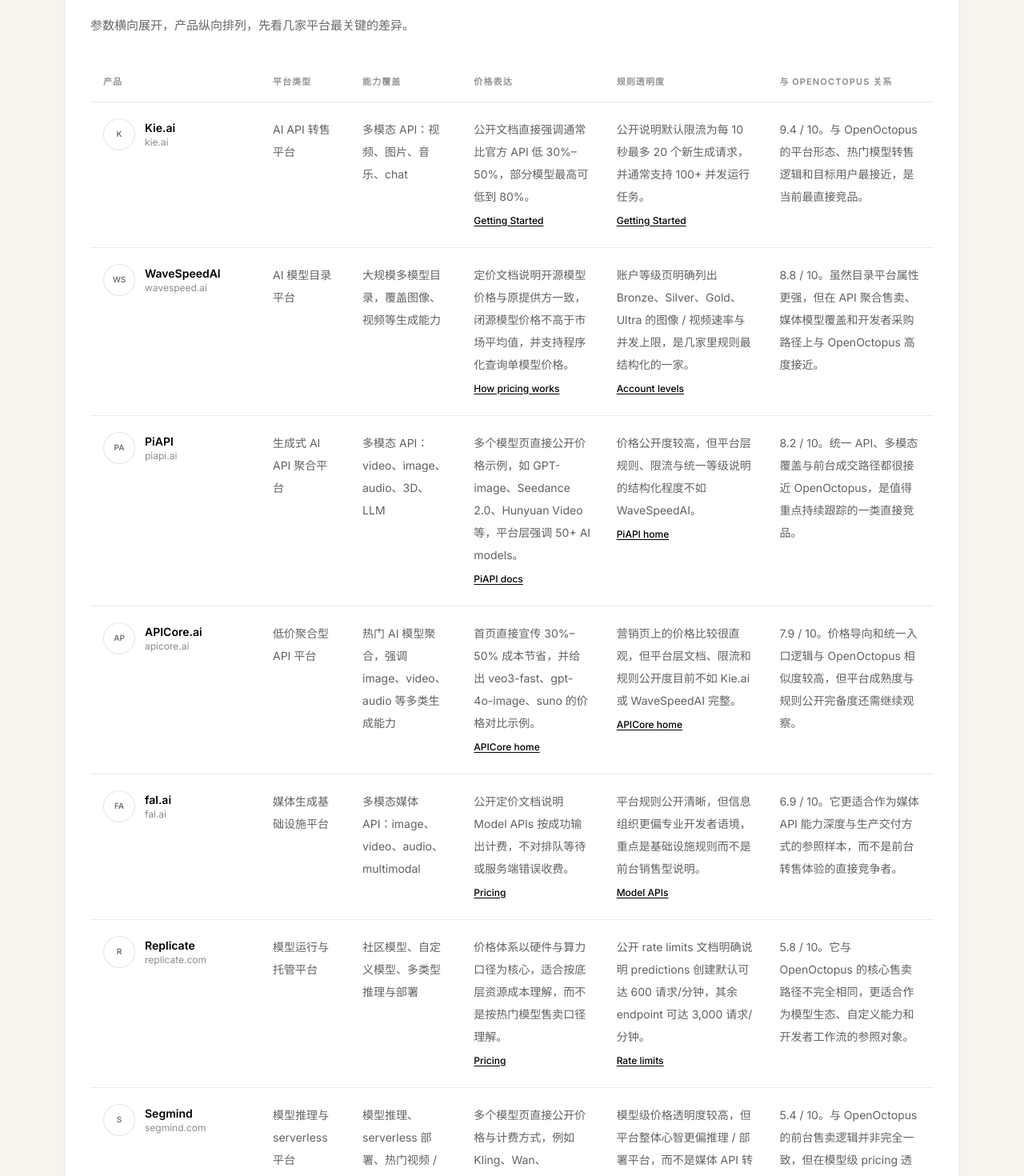
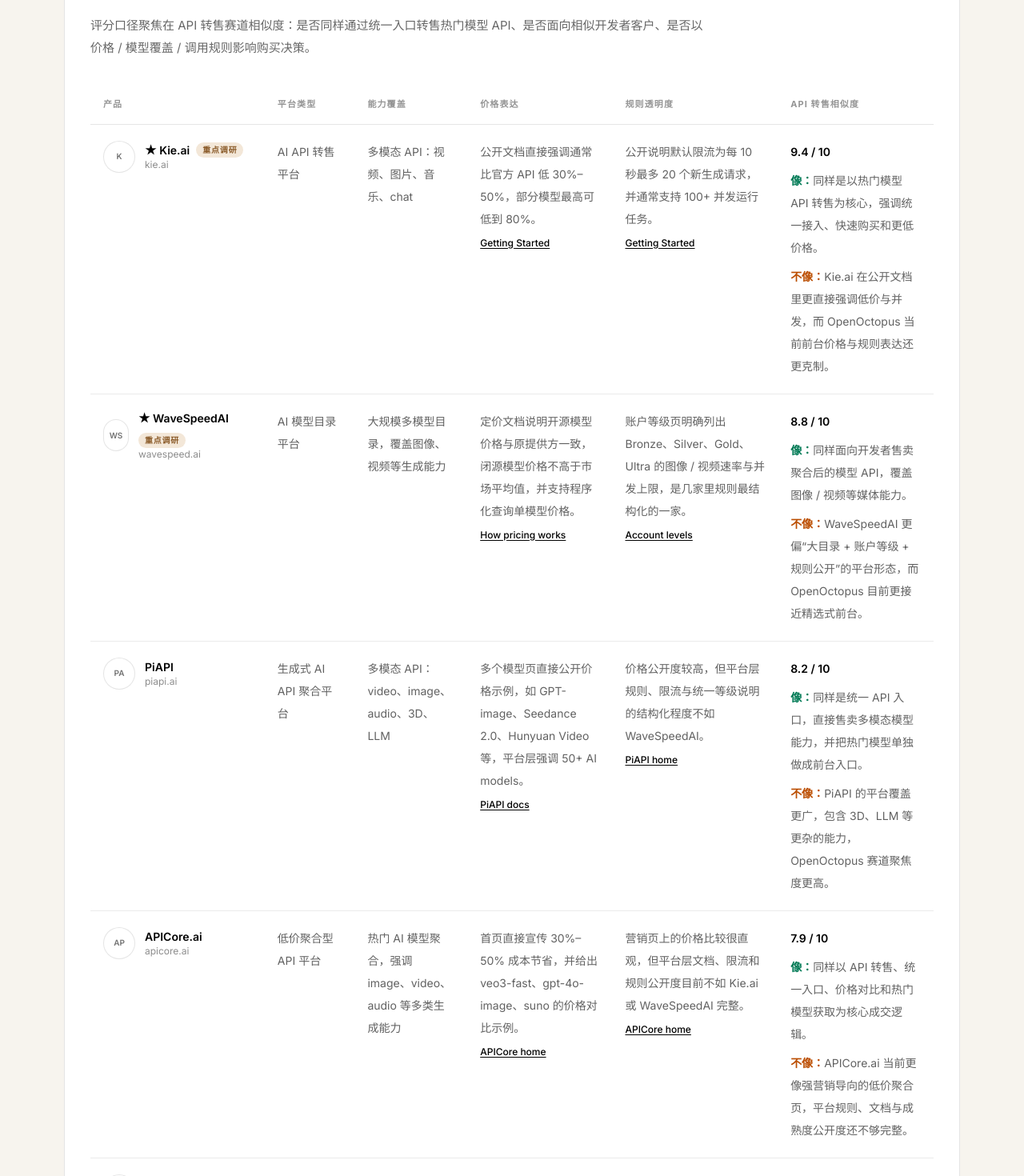
Before and after one commit to Joeyzzyy/openoctopus, a Next.js app: page /bestof in a window 1280 px wide. Shown: the part 700-2170 px from the top of the page at 80% size. Built offline with nearby package versions, Linux system fonts and the light colour scheme; no server answers.

Commit message:
Refine bestof competitor scoring

```diff
--- a/src/app/(marketing)/bestof/page.tsx
+++ b/src/app/(marketing)/bestof/page.tsx
@@ -308,13 +308,16 @@ type ComparisonRow = {
   domain: string;
   logoUrl: string;
   score: number;
+  priority?: boolean;
   type: string;
   capability: string;
   pricing: string;
   pricingLink: { label: string; href: string };
   transparency: string;
   transparencyLink: { label: string; href: string };
-  relation: string;
+  relationScore: string;
+  relationLike: string;
+  relationUnlike: string;
 };
 
 const comparisonRows = ([
@@ -323,6 +326,7 @@ const comparisonRows = ([
     domain: "kie.ai",
     logoUrl: "https://kie.ai/favicon.ico",
     score: 9.4,
+    priority: true,
     type: "AI API 转售平台",
     capability: "多模态 API：视频、图片、音乐、chat",
     pricing:
@@ -331,14 +335,17 @@ const comparisonRows = ([
     transparency:
       "公开说明默认限流为每 10 秒最多 20 个新生成请求，并通常支持 100+ 并发运行任务。",
     transparencyLink: { label: "Getting Started", href: "https://docs.kie.ai/index" },
-    relation:
-      "9.4 / 10。与 OpenOctopus 的平台形态、热门模型转售逻辑和目标用户最接近，是当前最直接竞品。",
+    relationScore: "9.4 / 10",
+    relationLike: "同样是以热门模型 API 转售为核心，强调统一接入、快速购买和更低价格。",
+    relationUnlike:
+      "Kie.ai 在公开文档里更直接强调低价与并发，而 OpenOctopus 当前前台价格与规则表达还更克制。",
   },
   {
     name: "WaveSpeedAI",
     domain: "wavespeed.ai",
     logoUrl: "https://wavespeed.ai/favicon.ico",
     score: 8.8,
+    priority: true,
     type: "AI 模型目录平台",
     capability: "大规模多模型目录，覆盖图像、视频等生成能力",
     pricing:
@@ -347,8 +354,10 @@ const comparisonRows = ([
     transparency:
       "账户等级页明确列出 Bronze、Silver、Gold、Ultra 的图像 / 视频速率与并发上限，是几家里规则最结构化的一家。",
     transparencyLink: { label: "Account levels", href: "https://wavespeed.ai/docs/account-levels" },
-    relation:
-      "8.8 / 10。虽然目录平台属性更强，但在 API 聚合售卖、媒体模型覆盖和开发者采购路径上与 OpenOctopus 高度接近。",
+    relationScore: "8.8 / 10",
+    relationLike: "同样面向开发者售卖聚合后的模型 API，覆盖图像 / 视频等媒体能力。",
+    relationUnlike:
+      "WaveSpeedAI 更偏“大目录 + 账户等级 + 规则公开”的平台形态，而 OpenOctopus 目前更接近精选式前台。",
   },
   {
     name: "PiAPI",
@@ -363,8 +372,10 @@ const comparisonRows = ([
     transparency:
       "价格公开度较高，但平台层规则、限流与统一等级说明的结构化程度不如 WaveSpeedAI。",
     transparencyLink: { label: "PiAPI home", href: "https://piapi.ai/" },
-    relation:
-      "8.2 / 10。统一 API、多模态覆盖与前台成交路径都很接近 OpenOctopus，是值得重点持续跟踪的一类直接竞品。",
+    relationScore: "8.2 / 10",
+    relationLike: "同样是统一 API 入口，直接售卖多模态模型能力，并把热门模型单独做成前台入口。",
+    relationUnlike:
+      "PiAPI 的平台覆盖更广，包含 3D、LLM 等更杂的能力，OpenOctopus 赛道聚焦度更高。",
   },
   {
     name: "APICore.ai",
@@ -379,14 +390,17 @@ const comparisonRows = ([
     transparency:
       "营销页上的价格比较很直观，但平台层文档、限流和规则公开度目前不如 Kie.ai 或 WaveSpeedAI 完整。",
     transparencyLink: { label: "APICore home", href: "https://page2.apicore.ai/" },
-    relation:
-      "7.9 / 10。价格导向和统一入口逻辑与 OpenOctopus 相似度较高，但平台成熟度与规则公开完备度还需继续观察。",
+    relationScore: "7.9 / 10",
+    relationLike: "同样以 API 转售、统一入口、价格对比和热门模型获取为核心成交逻辑。",
+    relationUnlike:
+      "APICore.ai 当前更像强营销导向的低价聚合页，平台规则、文档与成熟度公开度还不够完整。",
   },
   {
     name: "fal.ai",
     domain: "fal.ai",
     logoUrl: "https://fal.ai/favicon.ico",
     score: 6.9,
+    priority: true,
     type: "媒体生成基础设施平台",
     capability: "多模态媒体 API：image、video、audio、multimodal",
     pricing:
@@ -395,8 +409,10 @@ const comparisonRows = ([
     transparency:
       "平台规则公开清晰，但信息组织更偏专业开发者语境，重点是基础设施规则而不是前台销售型说明。",
     transparencyLink: { label: "Model APIs", href: "https://fal.ai/docs/documentation/model-apis/overview" },
-    relation:
-      "6.9 / 10。它更适合作为媒体 API 能力深度与生产交付方式的参照样本，而不是前台转售体验的直接竞争者。",
+    relationScore: "6.9 / 10",
+    relationLike: "同样提供媒体模型 API，并覆盖图像、视频、音频等多模态能力。",
+    relationUnlike:
+      "fal.ai 更偏基础设施和生产级交付平台，不是以“转售热门模型 API”这类前台购买路径为主。",
   },
   {
     name: "Replicate",
@@ -411,8 +427,9 @@ const comparisonRows = ([
     transparency:
       "公开 rate limits 文档明确说明 predictions 创建默认可达 600 请求/分钟，其余 endpoint 可达 3,000 请求/分钟。",
     transparencyLink: { label: "Rate limits", href: "https://replicate.com/docs/topics/predictions/rate-limits/" },
-    relation:
-      "5.8 / 10。它与 OpenOctopus 的核心售卖路径不完全相同，更适合作为模型生态、自定义能力和开发者工作流的参照对象。",
+    relationScore: "5.8 / 10",
+    relationLike: "也面向开发者提供统一的模型调用与计费入口。",
+    relationUnlike: "Replicate 核心是模型运行、托管和社区生态，不是以热门闭源媒体模型 API 转售为主线。",
   },
   {
     name: "Segmind",
@@ -427,8 +444,9 @@ const comparisonRows = ([
     transparency:
       "模型级价格透明度较高，但平台整体心智更偏推理 / 部署平台，而不是媒体 API 转售门户。",
     transparencyLink: { label: "Segmind Wan pricing", href: "https://www.segmind.com/models/wan2.7-i2v/pricing" },
-    relation:
-      "5.4 / 10。与 OpenOctopus 的前台售卖逻辑并非完全一致，但在模型级 pricing 透明度方面很有比较价值。",
+    relationScore: "5.4 / 10",
+    relationLike: "也提供可直接购买和调用的热门模型能力，并且模型级定价透明。",
+    relationUnlike: "Segmind 更偏推理 / 部署平台，不是典型的 API 转售门户。",
   },
   {
     name: "OpenRouter",
@@ -443,8 +461,9 @@ const comparisonRows = ([
     transparency:
       "平台费、provider 聚合与路由逻辑表达清晰，但核心场景偏 LLM，不是媒体 API 主战场。",
     transparencyLink: { label: "Pricing", href: "https://openrouter.ai/pricing" },
-    relation:
-      "3.7 / 10。它属于邻近赛道参照物，可用于比较聚合 / 路由平台形态，但不是媒体 API 中转售卖的直接竞品。",
+    relationScore: "3.7 / 10",
+    relationLike: "同样是聚合平台，帮助用户通过统一入口访问不同模型。",
+    relationUnlike: "OpenRouter 主战场是 LLM 路由与 provider 聚合，不是图像 / 视频 API 转售赛道的直接竞争者。",
   },
 ] satisfies ComparisonRow[]).sort((a, b) => b.score - a.score);
 
@@ -669,7 +688,7 @@ export default function BestOfPage() {
           <SectionHeader
             eyebrow="Core Comparison"
             title="核心对比"
-            description="参数横向展开，产品纵向排列，先看几家平台最关键的差异。"
+            description="评分口径聚焦在 API 转售赛道相似度：是否同样通过统一入口转售热门模型 API、是否面向相似开发者客户、是否以价格 / 模型覆盖 / 调用规则影响购买决策。"
           />
 
           <div className="mt-8 overflow-x-auto">
@@ -692,7 +711,7 @@ export default function BestOfPage() {
                     规则透明度
                   </th>
                   <th className="border-b border-black/10 px-4 py-4 text-left text-[11px] uppercase tracking-[1.1px] text-black/42">
-                    与 OpenOctopus 关系
+                    API 转售相似度
                   </th>
                 </tr>
               </thead>
@@ -703,7 +722,17 @@ export default function BestOfPage() {
                       <div className="flex min-w-[180px] items-center gap-3">
                         <ProductLogo logoUrl={row.logoUrl} name={row.name} />
                         <div>
-                          <p className="text-sm font-semibold text-black">{row.name}</p>
+                          <div className="flex flex-wrap items-center gap-2">
+                            <p className="text-sm font-semibold text-black">
+                              {row.priority ? "★ " : ""}
+                              {row.name}
+                            </p>
+                            {row.priority ? (
+                              <span className="rounded-full bg-[#F3E7D8] px-2 py-0.5 text-[10px] font-semibold uppercase tracking-[0.8px] text-[#8A5A28]">
+                                重点调研
+                              </span>
+                            ) : null}
+                          </div>
                           <p className="text-xs text-black/45">{row.domain}</p>
                         </div>
                       </div>
@@ -726,7 +755,15 @@ export default function BestOfPage() {
                       />
                     </td>
                     <td className="border-b border-black/8 px-4 py-5 text-sm leading-7 text-black/62">
-                      {row.relation}
+                      <p className="mb-2 font-semibold text-black">{row.relationScore}</p>
+                      <p>
+                        <span className="font-bold text-emerald-700">像：</span>
+                        {row.relationLike}
+                      </p>
+                      <p className="mt-2">
+                        <span className="font-bold text-amber-700">不像：</span>
+                        {row.relationUnlike}
+                      </p>
                     </td>
                   </tr>
                 ))}
```
